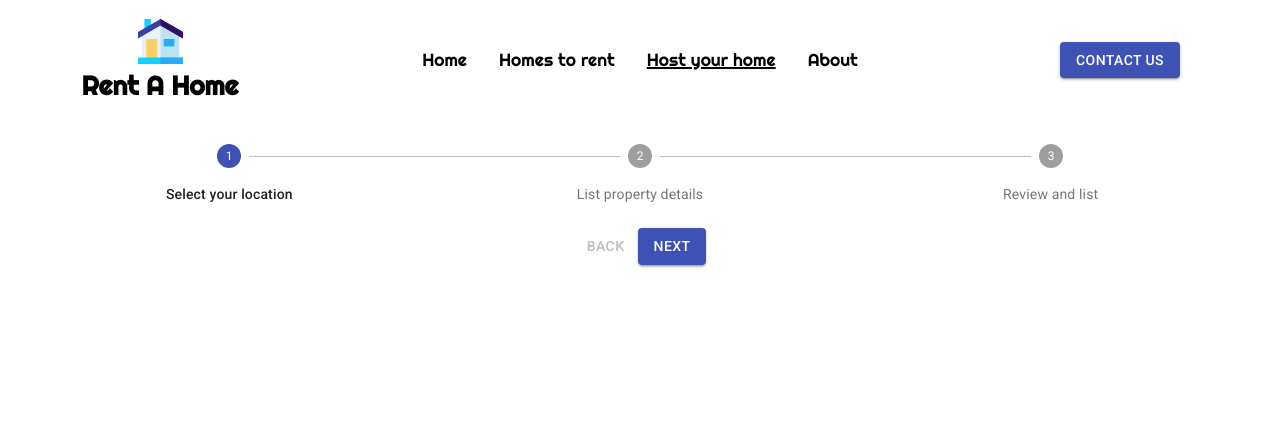
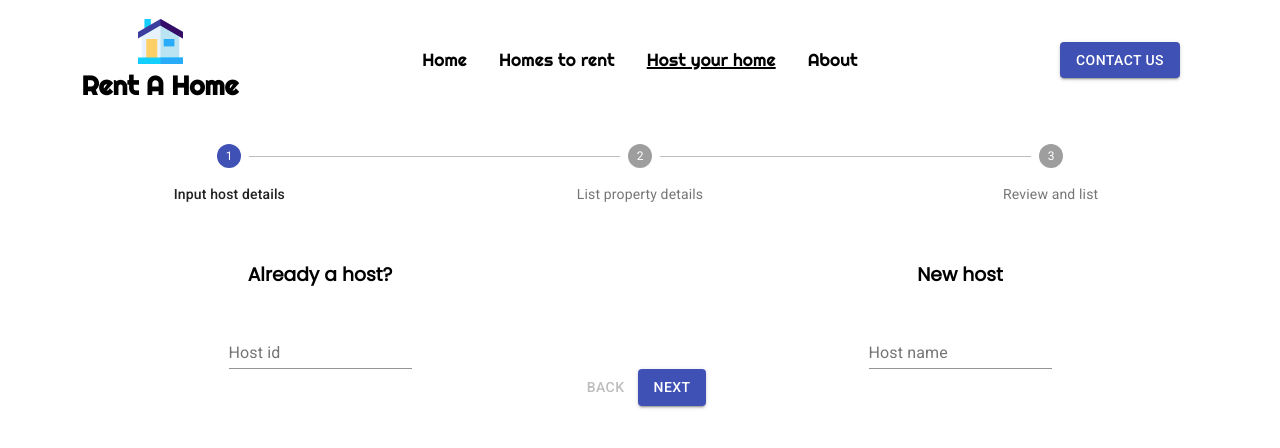
Before and after one commit to HRSArgyropoulos/RentAHome-MaterialUI-React, a React (Create React App) app: page /to-host in a window 1280 px wide. Shown: the top 448 px of the page. Built offline with nearby package versions, Linux system fonts and the light colour scheme.

Commit message:
host stepper initial

```diff
--- /dev/null
+++ b/src/components/StepperFormContent.js
@@ -0,0 +1,17 @@
+import React from 'react';
+import HostInput from './stepper/HostInput';
+import PropertyInput from './stepper/PropertyInput';
+import ReviewInput from './stepper/ReviewInput';
+
+const StepperFormContent = (props) => {
+  const { index } = props;
+  return (
+    <>
+      {index === 0 && <HostInput />}
+      {index === 1 && <PropertyInput />}
+      {index === 2 && <ReviewInput />}
+    </>
+  );
+};
+
+export default StepperFormContent;
--- a/src/components/core/Host.js
+++ b/src/components/core/Host.js
@@ -2,6 +2,7 @@ import { React, useState } from 'react';
 import { Stepper, Step, StepLabel, Button } from '@material-ui/core';
 import { makeStyles } from '@material-ui/styles';
 import useStore from '../../store';
+import StepperFormContent from '../StepperFormContent';
 
 const useStyles = makeStyles((theme) => ({
   root: {
@@ -10,7 +11,7 @@ const useStyles = makeStyles((theme) => ({
 }));
 
 const stepLabels = [
-  'Select your location',
+  'Input host details',
   'List property details',
   'Review and list',
 ];
@@ -38,7 +39,7 @@ const Host = () => {
       <div>
         {activeStep === stepLabels.length ? (
           <div>
-            'All steps completed'
+            <h3>All steps completed</h3>
             <Button
               onClick={resetStepper}
               variant="outlined"
@@ -48,6 +49,7 @@ const Host = () => {
           </div>
         ) : (
           <div>
+            <StepperFormContent index={activeStep} />
             <Button disabled={!activeStep} onClick={backStep}>
               Back
             </Button>
--- /dev/null
+++ b/src/components/stepper/HostInput.js
@@ -0,0 +1,29 @@
+import React from 'react';
+import { Button, Grid, TextField } from '@material-ui/core';
+import { makeStyles } from '@material-ui/core';
+
+const useStyles = makeStyles({
+  root: { width: '100%' },
+  '& .MuiInput-input': {
+    width: '90%',
+  },
+});
+
+const HostInput = () => {
+  const classes = useStyles();
+
+  return (
+    <Grid container className={classes.root}>
+      <Grid item xs={12} sm={6}>
+        <h3>Already a host?</h3>
+        <TextField id="hostId" name="hostId" label="Host id" />
+      </Grid>
+      <Grid item xs={12} sm={6}>
+        <h3>New host</h3>
+        <TextField id="hostName" name="hostName" label="Host name" />
+      </Grid>
+    </Grid>
+  );
+};
+
+export default HostInput;
--- /dev/null
+++ b/src/components/stepper/PropertyInput.js
@@ -0,0 +1,7 @@
+import React from 'react';
+
+const PropertyInput = () => {
+  return <div></div>;
+};
+
+export default PropertyInput;
--- /dev/null
+++ b/src/components/stepper/ReviewInput.js
@@ -0,0 +1,7 @@
+import React from 'react';
+
+const ReviewInput = () => {
+  return <div></div>;
+};
+
+export default ReviewInput;
```
